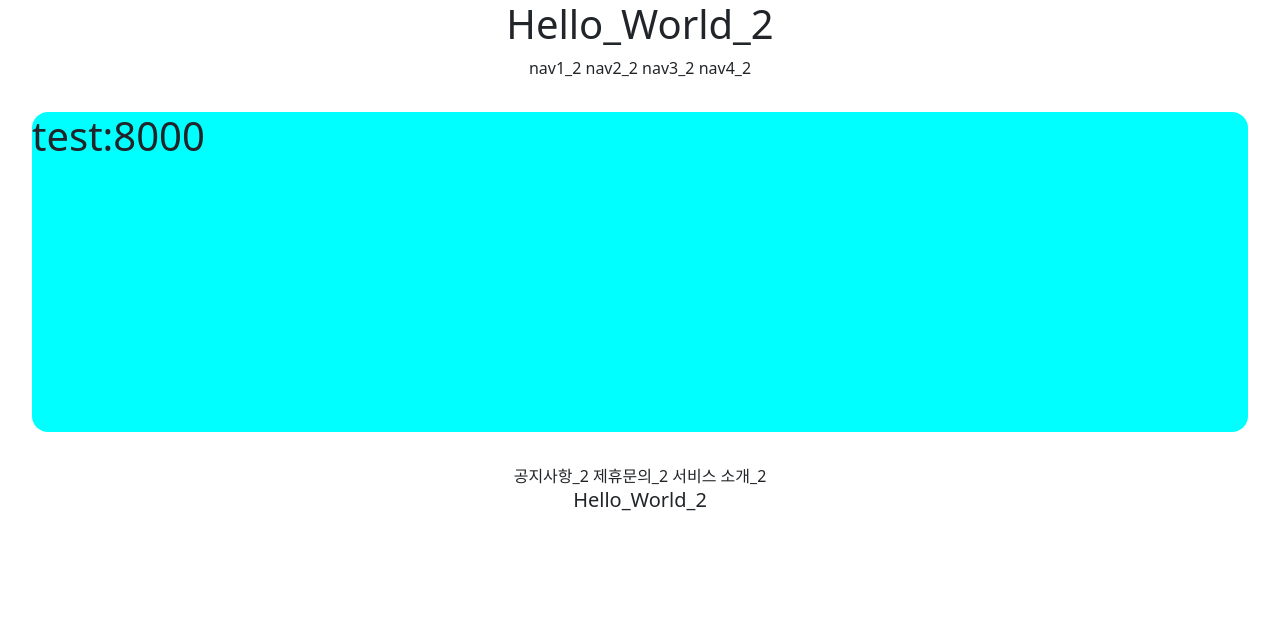
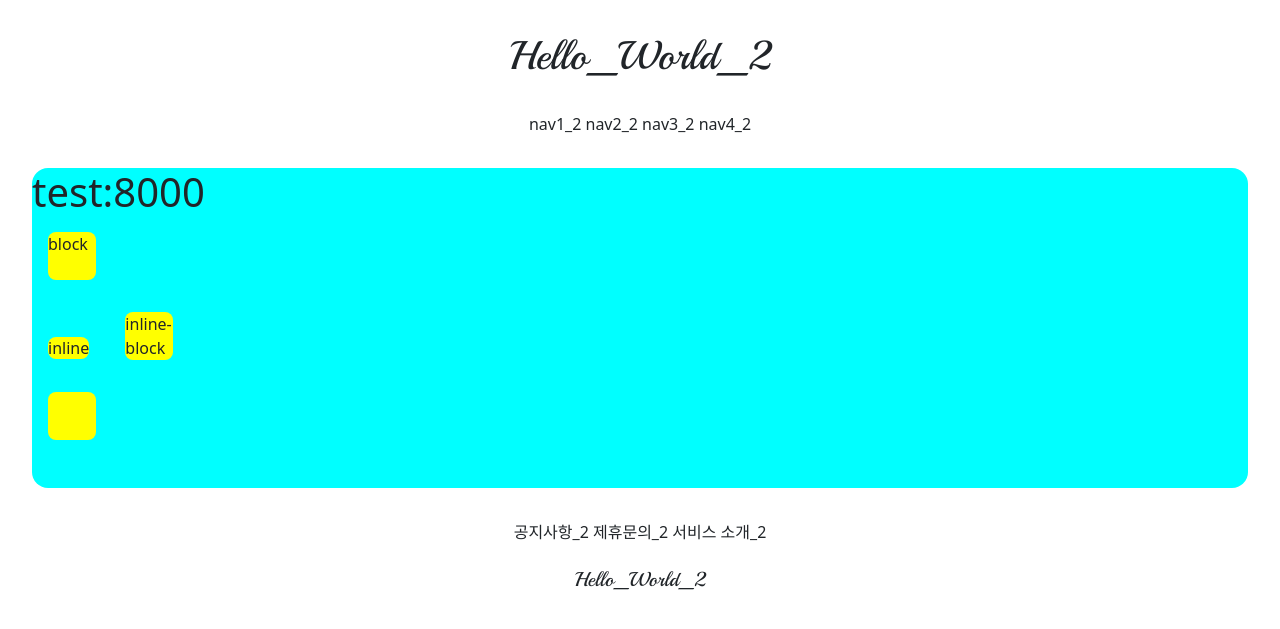
Before and after one commit to bupark82/git_class_2, a Django app: page /accounts/hello_world/ in a window 1280 px wide. Shown: the top 629 px of the page. Run offline with Django 3.2, Linux system fonts and the light colour scheme; parts of the project's set-up code (start-up, migrations or seed data) failed here and were passed over.

Commit message:
7/7 git class commit 2

```diff
--- a/accountapp/templates/accountapp/hello_world.html
+++ b/accountapp/templates/accountapp/hello_world.html
@@ -1,7 +1,25 @@
 {% extends 'base.html' %}
 
 {% block content %}
+    <style>
+        .testing {
+            background-color: yellow;
+            margin: 1rem;
+            width: 48px;
+            height: 48px;
+            border-radius: .5rem;
+        }
+
+    </style>
+
+
     <div style="height: 20rem; background-color: aqua; margin: 2rem; border-radius: 1rem">
         <h1>test:8000</h1>
+        <div class="testing" style="display: block">block</div>
+        <div class="testing" style="display: inline">inline</div>
+        <div class="testing" style="display: none">none</div>
+        <div class="testing" style="display: inline-block">inline-block</div>
+        <div class="testing" ></div>
+
     </div>
 {% endblock %}
--- /dev/null
+++ b/static/base.css
@@ -0,0 +1,19 @@
+.hello_world_header_logo{
+
+    margin: 2rem 0; font-family: 'Playball', cursive;
+}
+
+.hello_world_header_button{
+
+    margin-bottom: 2rem;
+}
+
+.hello_world_footer_logo{
+
+    margin: 1.5rem 0; font-family: 'Playball', cursive;
+}
+
+.hello_world_footer_button{
+
+    margin-top: 1.5rem;
+}
```
Also changed, not shown: templates/footer.html (line endings or trailing spaces).
